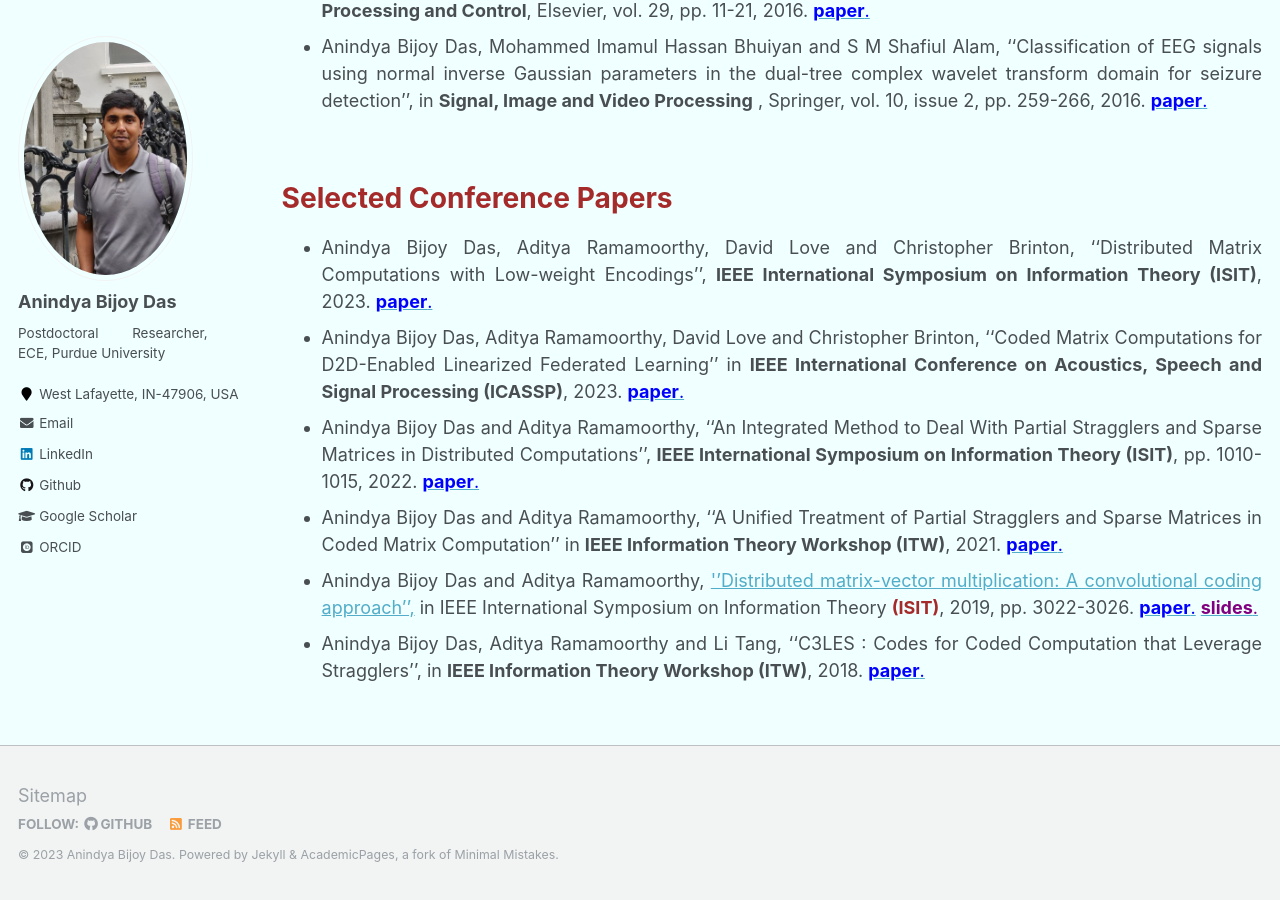
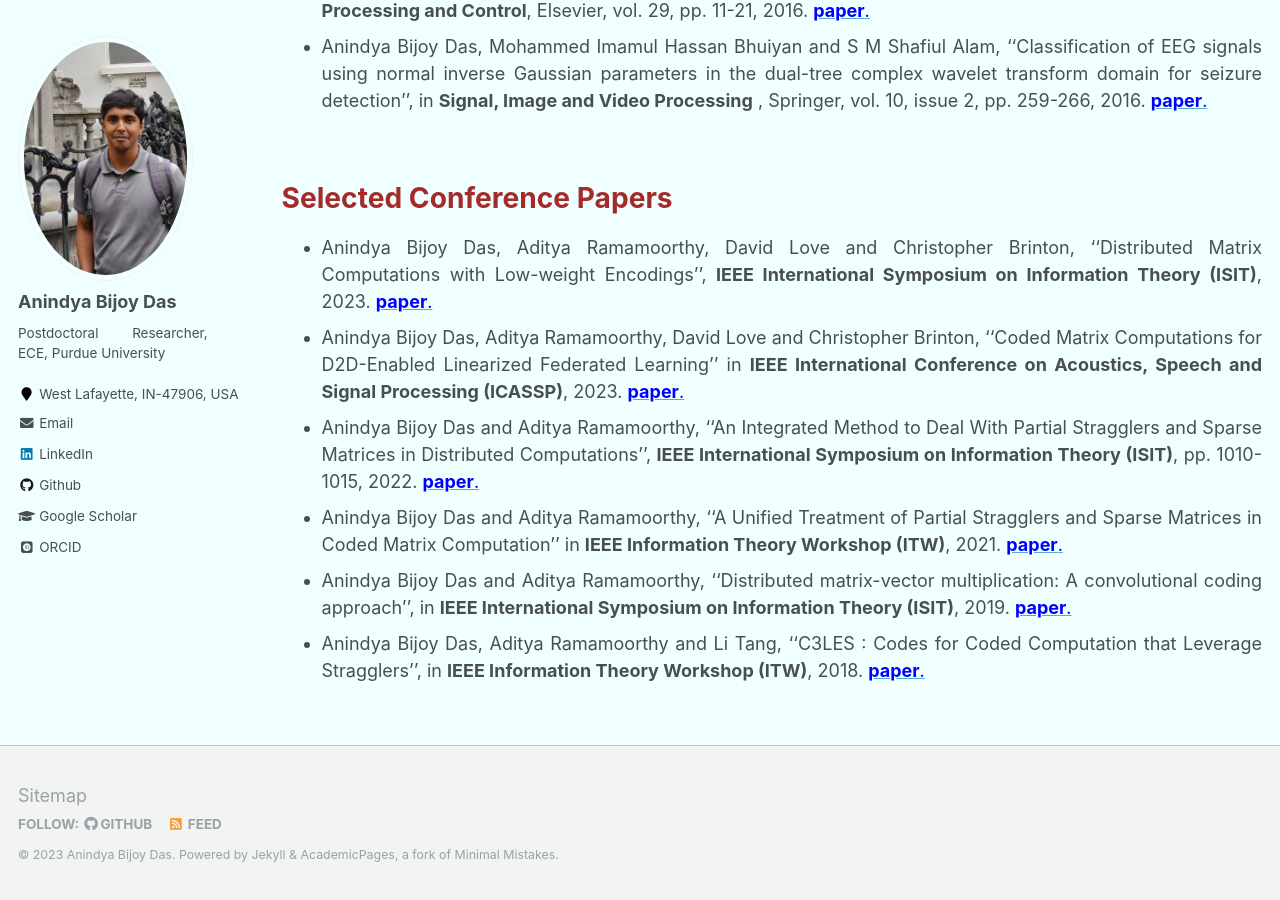
Before and after one commit to anindyabijoydas/portfolio, a Jekyll site: the page built from _pages/research.md, in a window 1280 px wide and 900 px high, scrolled down 928 px. Built offline with Jekyll 4.4.1, drawn with Linux system fonts in a browser that asks for light colours; some web fonts are replaced.

Commit message:
Update research.md

```diff
--- a/_pages/research.md
+++ b/_pages/research.md
@@ -42,5 +42,5 @@ redirect_from:
    * Anindya Bijoy Das, Aditya Ramamoorthy, David Love and Christopher Brinton, ''Coded Matrix Computations for D2D-Enabled Linearized Federated Learning'' in **IEEE International Conference on Acoustics, Speech and Signal Processing (ICASSP)**, 2023. [<span style="color:blue">**paper**.</span>](https://ieeexplore.ieee.org/abstract/document/10095450)
    * Anindya Bijoy Das and Aditya Ramamoorthy, ''An Integrated Method to Deal With Partial Stragglers and Sparse Matrices in Distributed Computations'', **IEEE International Symposium on Information Theory (ISIT)**, pp. 1010-1015, 2022. [<span style="color:blue">**paper**.</span>](https://ieeexplore.ieee.org/document/9834346)
    * Anindya Bijoy Das and Aditya Ramamoorthy, ''A Unified Treatment of Partial Stragglers and Sparse Matrices in Coded Matrix Computation'' in **IEEE Information Theory Workshop (ITW)**, 2021. [<span style="color:blue">**paper**.</span>](https://ieeexplore.ieee.org/document/9611400)
-   * Anindya Bijoy Das and Aditya Ramamoorthy, [''Distributed matrix-vector multiplication: A convolutional coding approach'',](https://ieeexplore.ieee.org/abstract/document/8849395) in IEEE International Symposium on Information Theory <span style="color:brown">**(ISIT)**</span>,  2019, pp. 3022-3026. [<span style="color:blue">**paper**.</span>](https://www.dropbox.com/s/kbtf394dzodxpyv/geometric.pdf?dl=0) [<span style="color:purple">**slides**.</span>](https://www.dropbox.com/s/iz9nr165ni95e6b/geometricisit.pdf?dl=0)
+   * Anindya Bijoy Das and Aditya Ramamoorthy, ''Distributed matrix-vector multiplication: A convolutional coding approach'', in **IEEE International Symposium on Information Theory (ISIT)**,  2019. [<span style="color:blue">**paper**.</span>](https://ieeexplore.ieee.org/abstract/document/8849395)
    * Anindya Bijoy Das, Aditya Ramamoorthy and Li Tang, ''C3LES : Codes for Coded Computation that Leverage Stragglers'', in **IEEE Information Theory Workshop (ITW)**, 2018. [<span style="color:blue">**paper**.</span>](https://ieeexplore.ieee.org/abstract/document/8613321)
```
